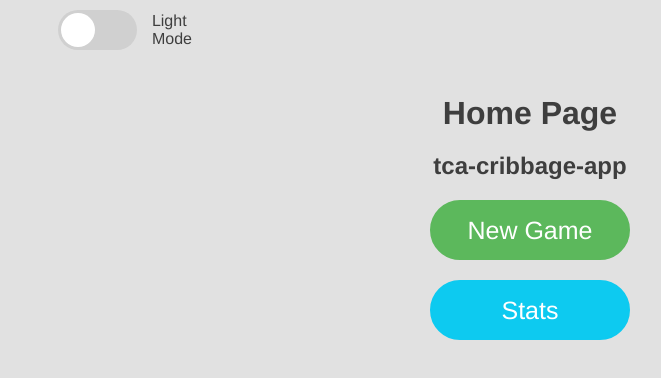
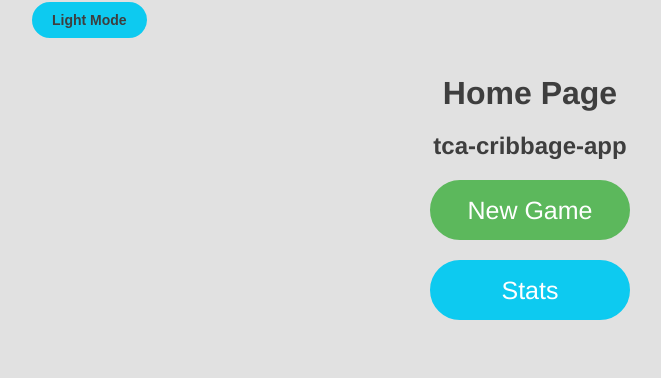
Before and after one commit to ClaytonDewey/tca-cribbage, a React (Create React App) app: page / in a window 1280 px wide. Shown: the top 378 px of the page, without its empty margins (110-771 px from the left). Built offline with nearby package versions, Linux system fonts and the light colour scheme.

Commit message:
Updated the toggle button

```diff
--- a/src/Components/Theme/Toggler.tsx
+++ b/src/Components/Theme/Toggler.tsx
@@ -1,18 +1,26 @@
 import React from "react";
 import { func, string } from "prop-types";
+import styled from "styled-components";
+
+const Button = styled.button`
+  background: ${({ theme }) => theme.buttonBg};
+  border: 2px solid ${({ theme }) => theme.toggleBorder};
+  color: ${({ theme }) => theme.buttonTxt};
+  border-radius: 30px;
+  cursor: pointer;
+  font-size:1.4rem;
+  padding: 1rem 2rem;
+  text-transform: capitalize;
+  font-weight: 700;
+`;
 
 const Toggle = ({theme, toggleTheme }) => {
     return (
-        <div className="toggle-container">
-            <input type="checkbox" id="mode" className="toggle" onChange={toggleTheme} />
-            <label htmlFor="mode" className="label">
-                <div className="ball"></div>
-            </label>
-            <span>{ theme } Mode</span>
-        </div>
+        <Button className="btn-toggle" onClick={toggleTheme} >
+            { theme } Mode
+        </Button>
     );
 };
-
 Toggle.protoTypes = {
     theme: string.isRequired
     , toggleTheme: func.isRequired
```
